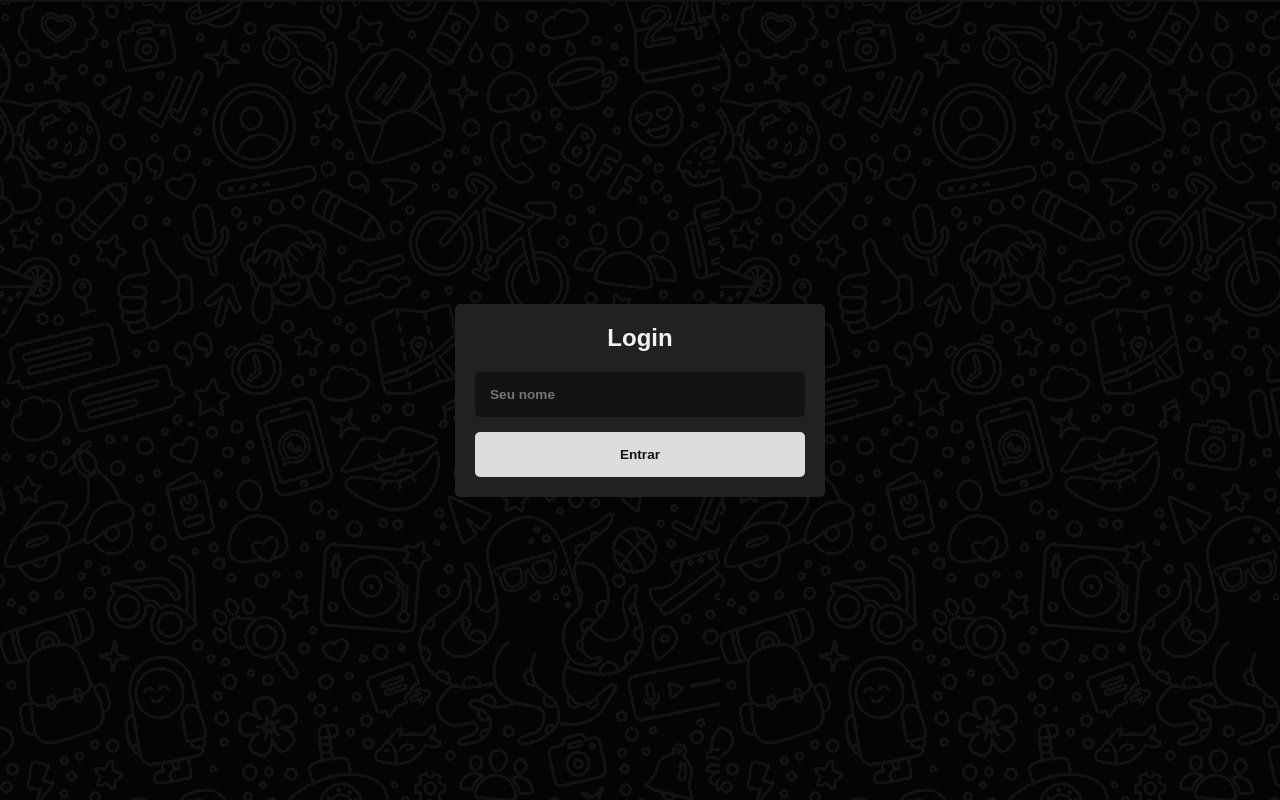
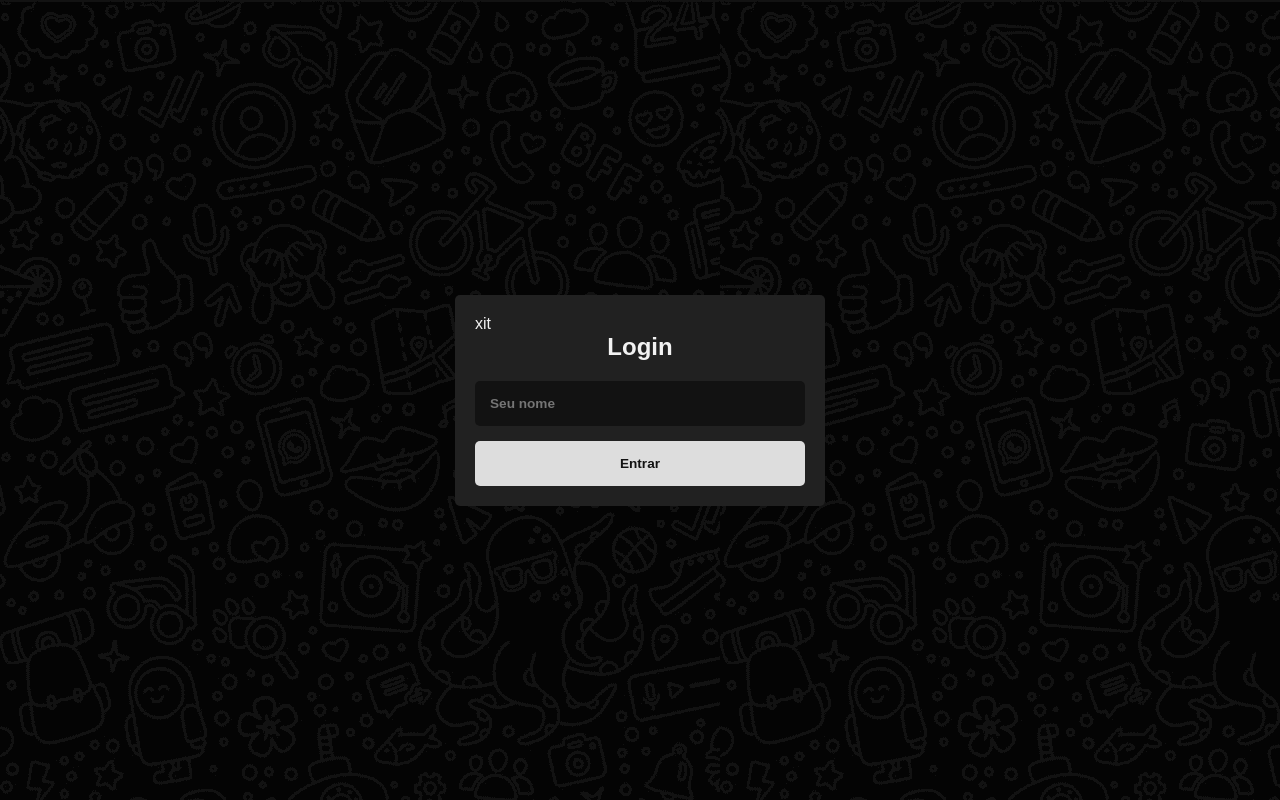
Before and after one commit to PedroGualberto1203/OnlineChat, a plain HTML site: page frontend/index.html in a window 1280 px wide. Drawn offline with nearby package versions, Linux system fonts and the light colour scheme.

Commit message:
chatOnline

```diff
--- a/frontend/index.html
+++ b/frontend/index.html
@@ -11,7 +11,7 @@
 
     <section class="container">
 
-        <section class="login">
+        <section class="login">xit
             <h2>Login</h2>
             <form class="login__form">
                 <input type="text" class="login__input" placeholder="Seu nome" required />
```
